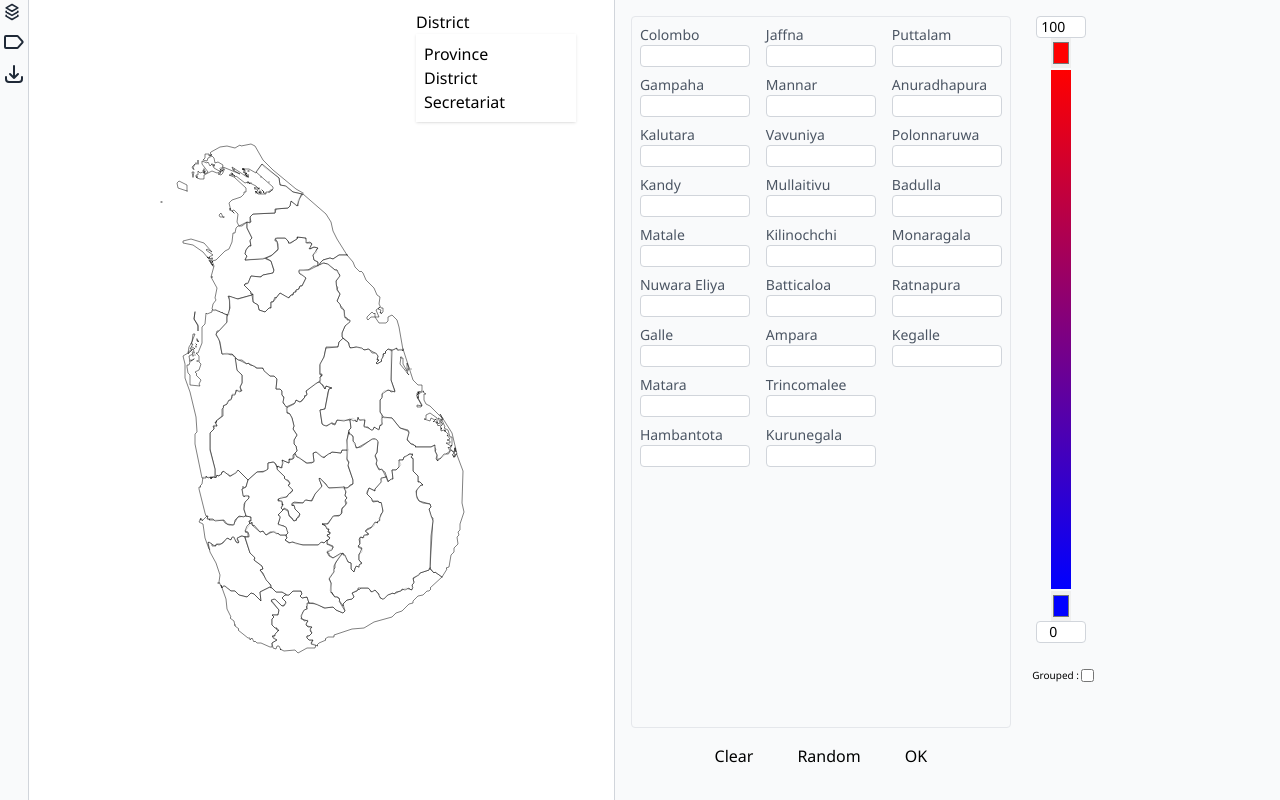
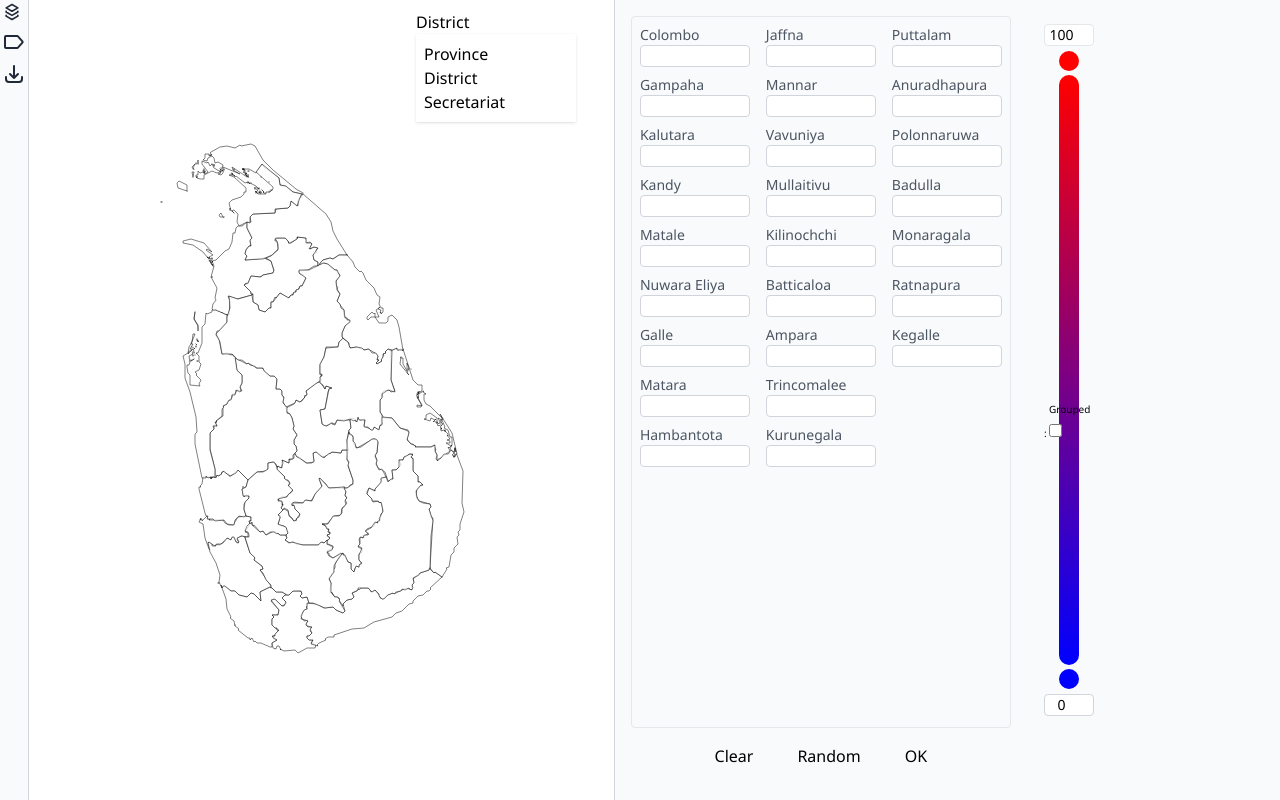
Before and after one commit to Dhammika-Mahendra/slgeogrid, a React (Vite) app: page / in a window 1280 px wide. Built offline with nearby package versions, Linux system fonts and the light colour scheme.

Commit message:
color scale and chart aligned center together

```diff
--- a/src/components/UI/Drawer/ColorScale.jsx
+++ b/src/components/UI/Drawer/ColorScale.jsx
@@ -11,7 +11,7 @@ export default function ColorScale({colorScale, setColorScale}) {
     }
 
     return (
-        <div style={{ height: '90%', marginRight:'20px', display: 'flex', flexDirection: 'column' , justifyContent: 'center', alignItems: 'center' }}>
+        <div style={{ height: '90%', marginRight:'20px', display: 'flex', flexDirection: 'column' , justifyContent: 'center', alignItems: 'center', position:'relative' }}>
 
             {/* Max value */}
             <input
@@ -19,7 +19,7 @@ export default function ColorScale({colorScale, setColorScale}) {
                 value={colorScale.maxValue}
                 onChange={(e) => updateColorScale('maxValue', parseFloat(e.target.value) || 0)}
                 style={{ width: '50px' }}
-                className="block text-sm text-center border border-gray-300 rounded focus:outline-none transition-colors"
+                className="block text-sm text-center border rounded focus:outline-none transition-colors"
             />
 
             {/* Max color selector */}
@@ -27,7 +27,8 @@ export default function ColorScale({colorScale, setColorScale}) {
                 type="color"
                 value={colorScale.maxColor}
                 onChange={(e) => updateColorScale('maxColor', e.target.value)}
-                style={{ width: '20px', height: '30px', border: 'none', cursor: 'pointer' }}
+                className="p-0 w-0 h-0 rounded-full mt-[5px] mb-[2px]"
+                style={{border:`10px solid ${colorScale.maxColor}`}}
             />
 
             {/* Gradient bar */}
@@ -38,7 +39,8 @@ export default function ColorScale({colorScale, setColorScale}) {
                     background: colorScale.grouped
                         ? groupColorScale(colorScale.minColor, colorScale.maxColor, colorScale.groups)
                         : `linear-gradient(to bottom, ${colorScale.maxColor}, ${colorScale.minColor})`,
-                    margin: '2px 0'
+                    margin: '2px 0',
+                    borderRadius: '15px',
                 }}
             />
 
@@ -47,7 +49,8 @@ export default function ColorScale({colorScale, setColorScale}) {
                 type="color"
                 value={colorScale.minColor}
                 onChange={(e) => updateColorScale('minColor', e.target.value)}
-                style={{ width: '20px', height: '30px', border: 'none', cursor: 'pointer' }}
+                className="p-0 w-0 h-0 rounded-full mb-[5px] mt-[2px]"
+                style={{border:`10px solid ${colorScale.minColor}`}}
             />
 
             {/* Min value */}
@@ -60,7 +63,10 @@ export default function ColorScale({colorScale, setColorScale}) {
             />
 
             {/* Grouping options */}
-            <div className='flex align-center mt-[25px]'>
+            <div className='flex flex-col items-center mt-[25px]'
+                style={{position:'absolute', top:'50%'}}
+            >
+                <div>
                     <label htmlFor="grouped-checkbox"
                         style={{fontSize:'10px', marginLeft:'5px', cursor: 'pointer'}}>
                             Grouped :
@@ -73,7 +79,6 @@ export default function ColorScale({colorScale, setColorScale}) {
                     />
                 </div>
 
-
                 {colorScale.grouped ?
                 <input
                     type="number"
@@ -85,6 +90,7 @@ export default function ColorScale({colorScale, setColorScale}) {
                 />:
                 <br />
                 }
+            </div>
 
         </div>
     )
--- a/src/components/UI/Drawer/Drawer.jsx
+++ b/src/components/UI/Drawer/Drawer.jsx
@@ -18,14 +18,16 @@ export default function Drawer() {
   )
 
   return (
-      <div className="w-full h-screen border-l border-gray-300 shadow-lg p-4 flex justify-between overflow-hidden"
+      <div className="w-full h-screen border-l border-gray-300 shadow-lg p-4 flex justify-between"
         style={{backgroundColor:lightGrey}}
       >
-      <DataForm min={colorScale.minValue} max={colorScale.maxValue} minColor={colorScale.minColor} maxColor={colorScale.maxColor} grouped={colorScale.grouped} groups={colorScale.groups} />
-      <div className="flex">
-        <ColorScale colorScale={colorScale} setColorScale={setColorScale}/>
-        <Chart />
-      </div>
+        <DataForm min={colorScale.minValue} max={colorScale.maxValue} minColor={colorScale.minColor} maxColor={colorScale.maxColor} grouped={colorScale.grouped} groups={colorScale.groups} />
+
+        <div className="flex flex-row align-center items-center" style={{position:'relative', top:'-30px'}} >
+          <ColorScale colorScale={colorScale} setColorScale={setColorScale}/>
+          <Chart />
+        </div>
+
       </div>
   )
 }
--- a/src/components/UI/common/AlertBox.jsx
+++ b/src/components/UI/common/AlertBox.jsx
@@ -45,7 +45,8 @@ export default function AlertBox({isVisible, setIsVisible,msg,functionExec}) {
                             maxWidth: '400px',
                             width: '90%',
                             display: 'flex',
-                            flexDirection: 'column'
+                            flexDirection: 'column',
+                            alignItems: 'center'
                         }}
                     >
                         <p>{msg}</p>
```
Lines whose indentation alone changed are shown as unchanged.
